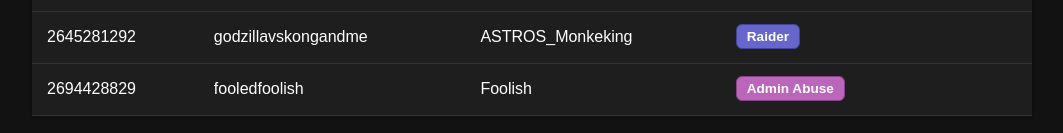
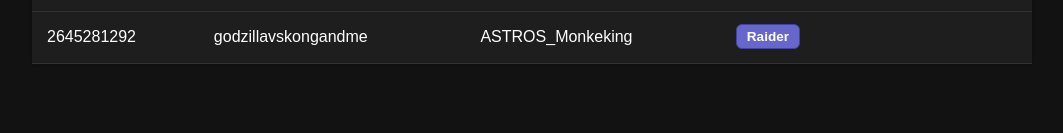
Before and after one commit to GplateGummy/GustHaven, a plain HTML site: page index.html in a window 1280 px wide. Shown: the part 1043-1176 px from the top of the page, without its empty margins (108-1171 px from the left). After the commit the page ends 1127 px from the top, so only its background shows below. Drawn offline with Linux system fonts and the light colour scheme.

Commit message:
Update index.html

```diff
--- a/index.html
+++ b/index.html
@@ -339,7 +339,6 @@
 {ID:"8068249130",UN:"bloxfruitcoldy27",DN:"Urak_coldy",R:"G"},
 {ID:"796296448",UN:"retroplugins",DN:"emoguy",R:"G"},
 {ID:"8471534957",UN:"ww2imperiusb",DN:"Ww2",R:"G,A"},
-{ID:"2694428829",UN:"fooledfoolish",DN:"Foolish",R:"AB"},
 {ID:"1551411496",UN:"98q7",DN:"987",R:"G"},
 {ID:"3038225163",UN:"dum_nolol",DN:"oceaner",R:"G,R"}
 ];
```
